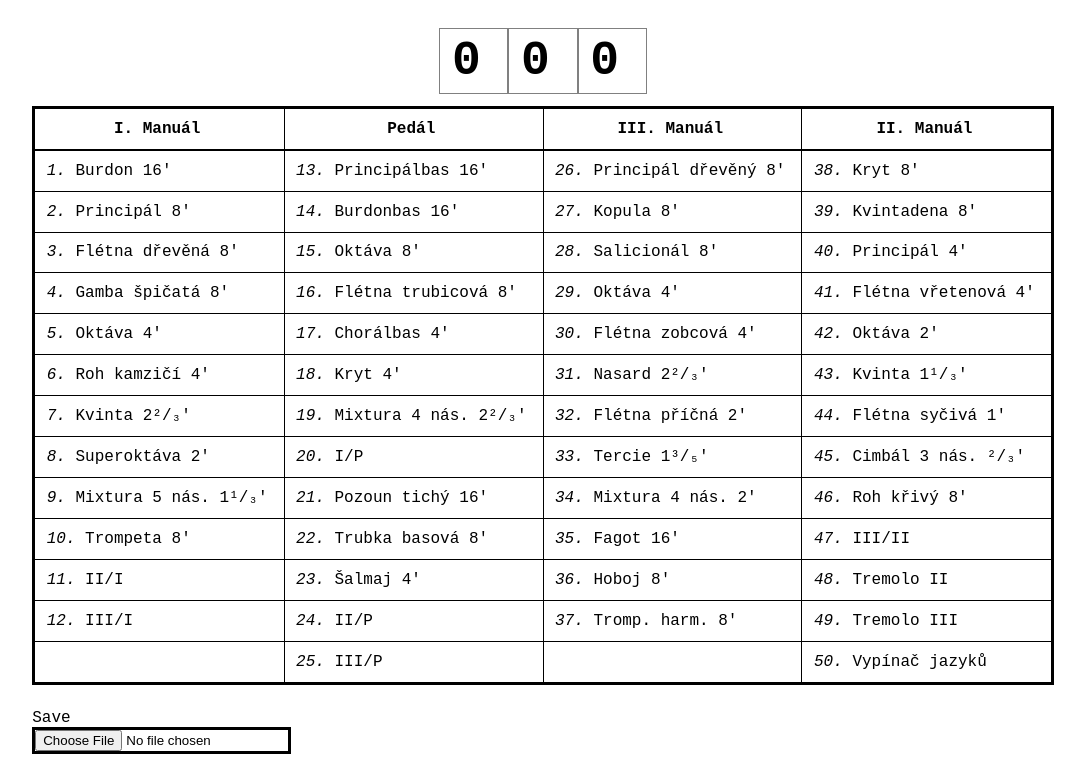
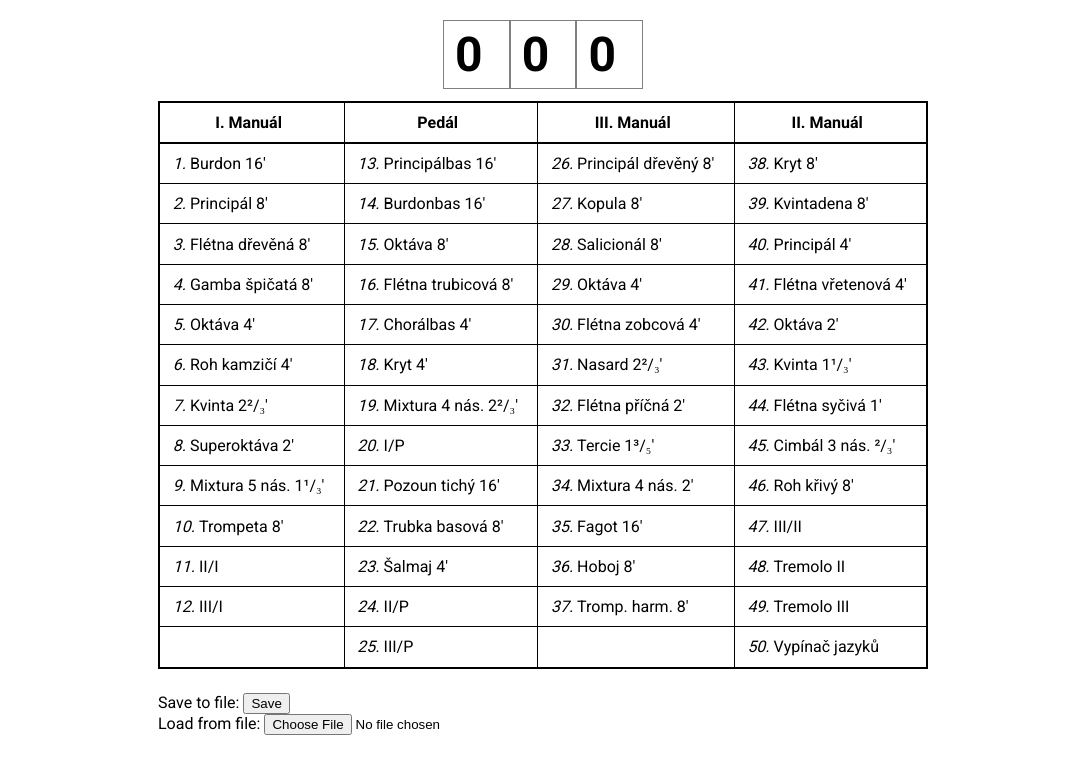
Before and after one commit to marekscholle/setzer, a React (Create React App) app: page / in a window 1280 px wide. Shown: the top 757 px of the page, without its empty margins (97-1182 px from the left). Built offline with nearby package versions, Linux system fonts and the light colour scheme.

Commit message:
some styling

```diff
--- a/public/index.html
+++ b/public/index.html
@@ -19,6 +19,7 @@
       work correctly both with client-side routing and a non-root public URL.
       Learn how to configure a non-root public URL by running `npm run build`.
     -->
+    <link href="https://fonts.googleapis.com/css?family=Roboto:400,700" rel="stylesheet">
     <title>React App</title>
   </head>
   <body>
--- a/src/components/Load.tsx
+++ b/src/components/Load.tsx
@@ -6,6 +6,7 @@ interface Props {
 
 export const Load = ({ onLoad }: Props) => (
   <div>
+    <span>Load from file: </span>
     <input
       type='file'
       onChange={e => onLoad(e.target.files![0])}
--- a/src/components/Navigation.tsx
+++ b/src/components/Navigation.tsx
@@ -9,8 +9,8 @@ export const Navigation = () => (
       <tr><td>Klávesa</td><td>Mnemo</td><td>Akce</td></tr>
     </thead>
     <tbody>
-      <tr>{key('->')}<td /><td>Následující kombinace</td></tr>
-      <tr>{key('<-')}<td /><td>Předchozí kombinace</td></tr>
+      <tr>{key('▻')}<td>–</td><td>Následující kombinace</td></tr>
+      <tr>{key('◅')}<td>–</td><td>Předchozí kombinace</td></tr>
       <tr>{key('S')}<td>Save</td><td>Uložení zapnutých rejstříků do paměti</td></tr>
       <tr>{key('L')}<td>Load</td><td>Načtení rejstříků uložených v paměti</td></tr>
       <tr>{key('0')}<td>Zero</td><td>Vypnutí všech rejstříků</td></tr>
--- a/src/components/Save.tsx
+++ b/src/components/Save.tsx
@@ -5,9 +5,12 @@ interface Props {
 }
 
 export const Save = ({ onSave }: Props) => (
-  <div
-    onClick={onSave}
-  >
-    Save
+  <div>
+    <span>Save to file: </span>
+    <button
+      onClick={onSave}
+    >
+      Save
+    </button>
   </div>
 );
--- a/src/components/Setzer.css
+++ b/src/components/Setzer.css
@@ -1,26 +1,27 @@
 html {
-  height: 100%;
+  min-height: 100%;
 }
 body {
   height: 100%;
+  margin: 0;
 }
 #root {
   height: 100%;
 }
-#setzer input, label {
-  border-color: inherit;
-  border-style: solid;
+#setzer {
+  height: 100%;
+  font-family: 'Roboto';
+  font-size: 16px;
+  text-align: center;
 }
-#setzer *:focus {
-  outline: none;
-  border-color: DodgerBlue;
-}
-#setzer *::-moz-focus-inner {
-  border:0;
+#setzer > div {
+  display: inline-block;
+  text-align: left;
+  margin: 20px;
 }
 #setzer table {
   margin-bottom: 24px;
-  border: 3px solid Black;
+  border: 2px solid Black;
   border-collapse: collapse;
 }
 #setzer table thead {
@@ -31,20 +32,6 @@ body {
 #setzer table td {
   border: 1px solid Black;
   white-space: pre;
-}
-#setzer {
-  height: 100%;
-  font-family: "Fira Code", monospace;
-  font-size: 16px;
-  text-align: center;
-}
-#setzer:focus {
-  outline: none;
-}
-#setzer > div {
-  display: inline-block;
-  text-align: left;
-  margin: 20px;
 }
 #index {
   text-align: center;
@@ -60,7 +47,7 @@ body {
   font-family: inherit;
 }
 #table td {
-  padding: 1.3ex 1em 1.3ex 0.72em;
+  padding: 1.2ex 1.2em 1.2ex 0.8em;
 }
 #legend td {
   padding: 1ex 1em;
@@ -75,37 +62,8 @@ body {
   font-style: italic;
   text-align: center;
 }
-#load label {
-  display: inline-block;
-  border-width: 3px;
-  padding: 1.3ex 1em 1.3ex 0.72em;
-}
-#load label+span {
-  margin-left: 1em
-}
-#load label:hover {
-  cursor: pointer;
-}
 #load {
-  margin-bottom: 12px
-}
-#save input[type=submit] {
-  margin-left: 0px;
-  display: inline-block;
-  border-width: 3px;
-  border-radius: 0px;
-  padding: 1.3ex 1em 1.3ex 0.72em;
-  background-color: inherit;
-  font-family: inherit;
-  font-size: inherit;
-  cursor:pointer;
-}
-#save input[type=text] {
-  margin-left: 0.5em;
-  border-width: 1px;
-  padding: 0.5em;
-  font-family: inherit;
-  font-size: inherit;
+  margin-bottom: 24px;
 }
 #copyright {
   margin-right: calc(1em + 5px);
```
